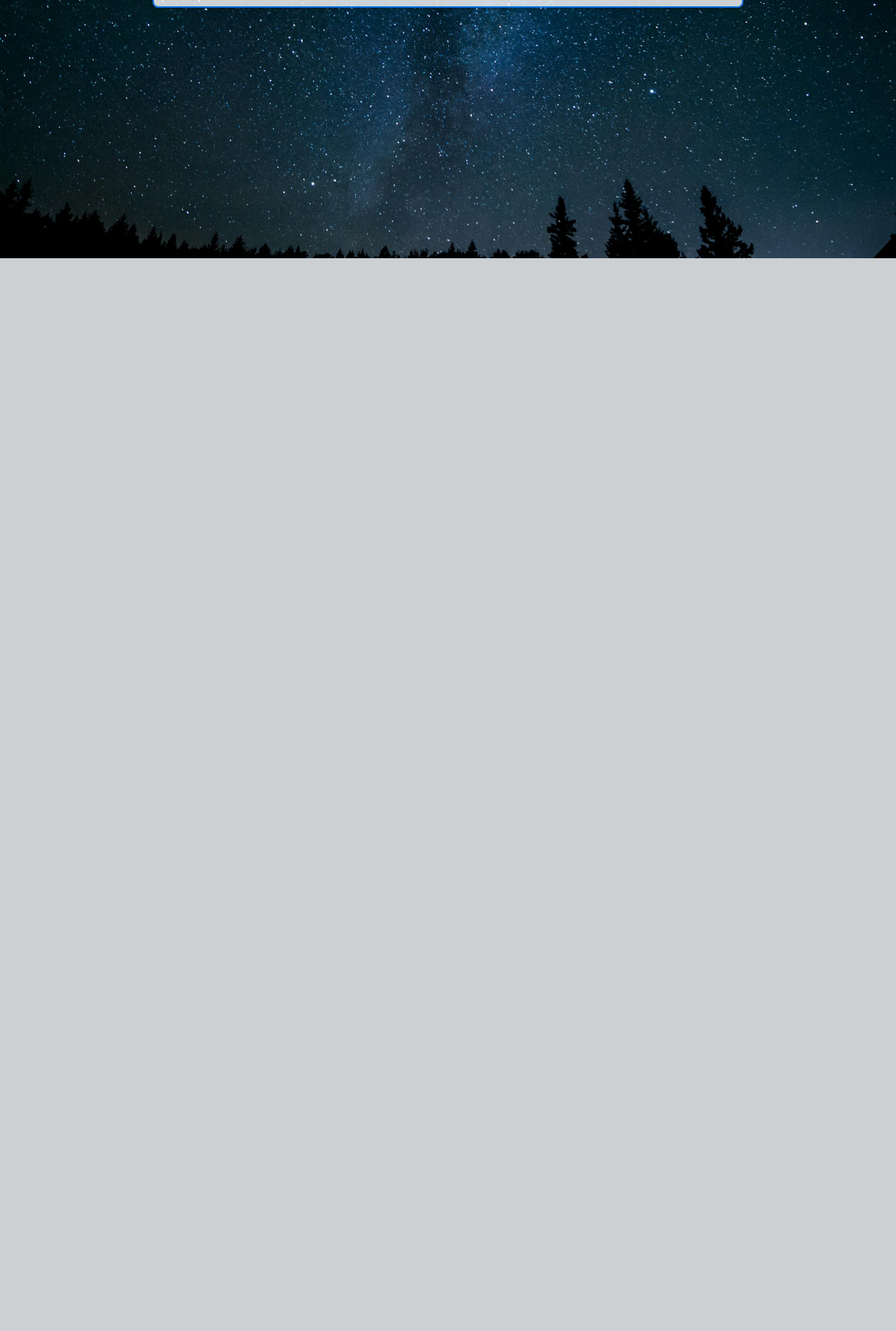
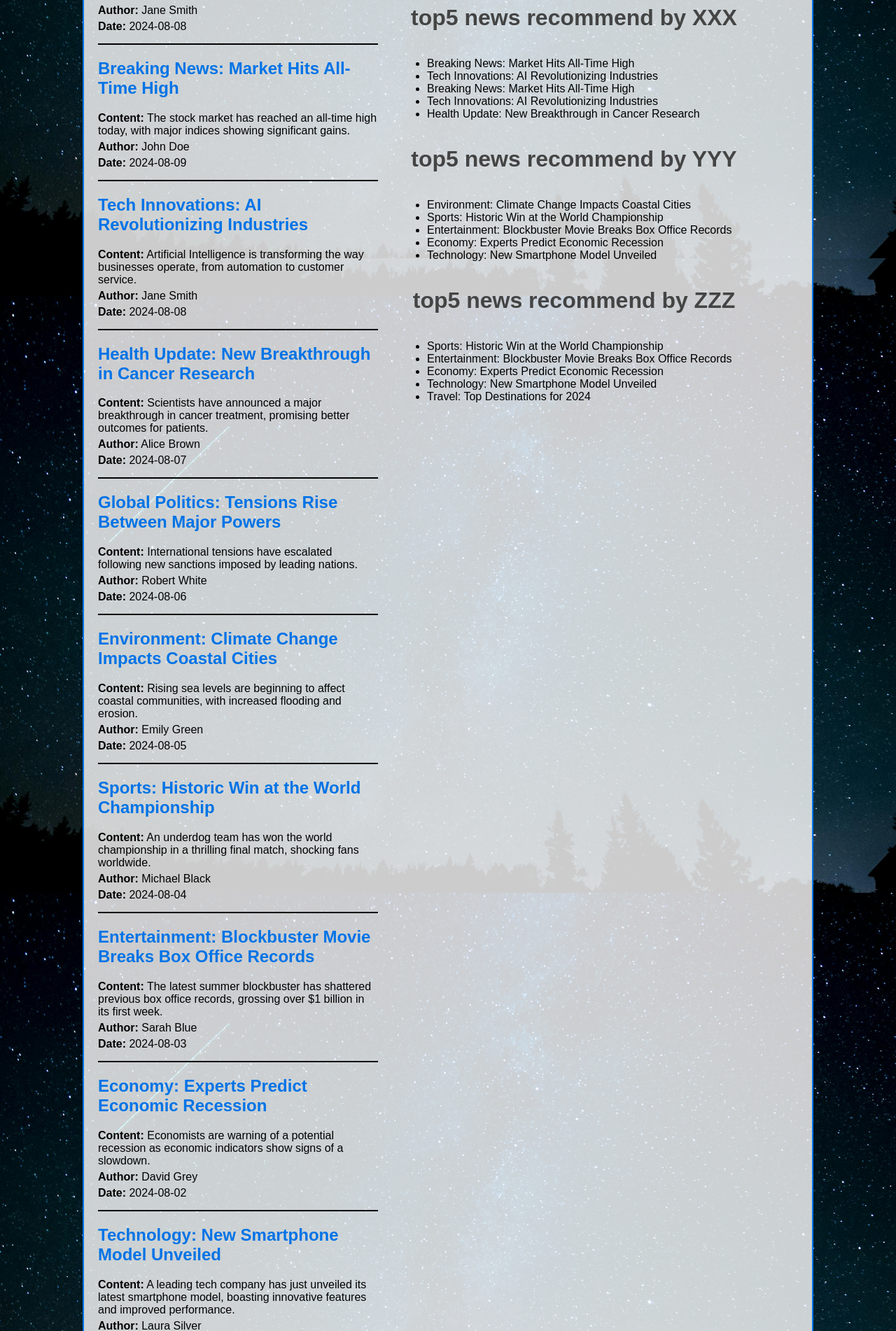
Before and after one commit to rec-sys-0706/rec-sys, a Flask app: page / in a window 1280 px wide. Shown: the part 431-2333 px from the top of the page at 70% size. Before the commit the page ends 800 px from the top, so only its background shows below. Run offline with Flask 3, Linux system fonts and the light colour scheme.

```diff
--- a/news_website/app.py
+++ b/news_website/app.py
@@ -1,27 +1,163 @@
-from flask import Flask, render_template
+from flask import Flask, render_template, send_file
+import matplotlib.pyplot as plt
+from wordcloud import WordCloud
+import numpy as np
+from PIL import Image
+import io
+import os
 
 app = Flask(__name__)
 
 # Sample news data
 articles = [
     {
+        'category': 'Breaking News',
         'title': 'Breaking News: Market Hits All-Time High',
         'content': 'The stock market has reached an all-time high today, with major indices showing significant gains.',
         'author': 'John Doe',
         'date': '2024-08-09'
     },
     {
+        'category': 'Tech Innovations',
         'title': 'Tech Innovations: AI Revolutionizing Industries',
         'content': 'Artificial Intelligence is transforming the way businesses operate, from automation to customer service.',
         'author': 'Jane Smith',
         'date': '2024-08-08'
     },
+    {
+        'category': 'Breaking News',
+        'title': 'Breaking News: Market Hits All-Time High',
+        'content': 'The stock market has reached an all-time high today, with major indices showing significant gains.',
+        'author': 'John Doe',
+        'date': '2024-08-09'
+    },
+    {
+        'category': 'Tech Innovations',
+        'title': 'Tech Innovations: AI Revolutionizing Industries',
+        'content': 'Artificial Intelligence is transforming the way businesses operate, from automation to customer service.',
+        'author': 'Jane Smith',
+        'date': '2024-08-08'
+    },
+    {
+        'category': 'Health Update',
+        'title': 'Health Update: New Breakthrough in Cancer Research',
+        'content': 'Scientists have announced a major breakthrough in cancer treatment, promising better outcomes for patients.',
+        'author': 'Alice Brown',
+        'date': '2024-08-07'
+    },
+    {
+        'category': 'Global Politics',
+        'title': 'Global Politics: Tensions Rise Between Major Powers',
+        'content': 'International tensions have escalated following new sanctions imposed by leading nations.',
+        'author': 'Robert White',
+        'date': '2024-08-06'
+    },
+    {
+        'category': 'Environment',
+        'title': 'Environment: Climate Change Impacts Coastal Cities',
+        'content': 'Rising sea levels are beginning to affect coastal communities, with increased flooding and erosion.',
+        'author': 'Emily Green',
+        'date': '2024-08-05'
+    },
+    {
+        'category': 'Sports',
+        'title': 'Sports: Historic Win at the World Championship',
+        'content': 'An underdog team has won the world championship in a thrilling final match, shocking fans worldwide.',
+        'author': 'Michael Black',
+        'date': '2024-08-04'
+    },
+    {
+        'category': 'Entertainment',
+        'title': 'Entertainment: Blockbuster Movie Breaks Box Office Records',
+        'content': 'The latest summer blockbuster has shattered previous box office records, grossing over $1 billion in its first week.',
+        'author': 'Sarah Blue',
+        'date': '2024-08-03'
+    },
+    {
+        'category': 'Economy',
+        'title': 'Economy: Experts Predict Economic Recession',
+        'content': 'Economists are warning of a potential recession as economic indicators show signs of a slowdown.',
+        'author': 'David Grey',
+        'date': '2024-08-02'
+    },
+    {
+        'category': 'Technology',
+        'title': 'Technology: New Smartphone Model Unveiled',
+        'content': 'A leading tech company has just unveiled its latest smartphone model, boasting innovative features and improved performance.',
+        'author': 'Laura Silver',
+        'date': '2024-08-01'
+    },
+    {
+        'category': 'Travel',
+        'title': 'Travel: Top Destinations for 2024',
+        'content': 'Travel experts have released their list of top travel destinations for 2024, highlighting must-visit locations around the globe.',
+        'author': 'Tom Gold',
+        'date': '2024-07-31'
+    },
+    {
+        'category': 'Science',
+        'title': 'Science: Discovery of a New Exoplanet',
+        'content': 'Astronomers have discovered a new exoplanet that may have the conditions necessary to support life.',
+        'author': 'Sophia White',
+        'date': '2024-07-30'
+    },
+    {
+        'category': 'Fashion',
+        'title': 'Fashion: Latest Trends for the Fall Season',
+        'content': 'The fashion industry is buzzing with the latest trends for the fall season, featuring bold colors and innovative designs.',
+        'author': 'Isabella Green',
+        'date': '2024-07-29'
+    },
+    {
+        'category': 'Education',
+        'title': 'Education: New Policies in Public Schools',
+        'content': 'Public schools are set to implement new policies aimed at improving student outcomes and reducing inequality.',
+        'author': 'Liam Brown',
+        'date': '2024-07-28'
+    },
+    {
+        'category': 'Automotive',
+        'title': 'Automotive: Electric Vehicles Gaining Popularity',
+        'content': 'The market for electric vehicles is growing rapidly as more consumers embrace eco-friendly transportation options.',
+        'author': 'Oliver Grey',
+        'date': '2024-07-27'
+    },
+    {
+        'category': 'Food',
+        'title': 'Food: The Rise of Plant-Based Diets',
+        'content': 'Plant-based diets are becoming increasingly popular as people seek healthier and more sustainable eating habits.',
+        'author': 'Emma Silver',
+        'date': '2024-07-26'
+    }
     # Add more news articles here
 ]
 
+categories = [article['category'] for article in articles]
+wordcloud_text = ' '.join(categories)
+
+mask = np.array(Image.open("static/mask.png"))
+wordcloud = WordCloud().generate(wordcloud_text)
+# Save the wordcloud to a BytesIO object
+img = io.BytesIO()
+wordcloud.to_image().save(img, format='PNG')
+img.seek(0)
+
+
 @app.route('/')
 def index():
-    return render_template('index.html', articles=articles)
+    return render_template('index.html', img = img, articles=articles)
+
+@app.route('/wordcloud.png')
+def wordcloud_image():
+    img = io.BytesIO()
+    categories = [article['category'] for article in articles]
+    wordcloud_text = ' '.join(categories)
+    mask = np.array(Image.open("static/mask.png"))
+    wordcloud = WordCloud(width=800, height=400, background_color='transparent', mask=mask, contour_color='white', contour_width=1).generate(wordcloud_text)
+    wordcloud.to_image().save(img, format='PNG')
+    img.seek(0)
+    return send_file(img, mimetype='image/png')
+
 
 if __name__ == '__main__':
     app.run(debug=True)
--- a/news_website/static/styles.css
+++ b/news_website/static/styles.css
@@ -18,7 +18,7 @@ body {
     z-index: -1;
 }
 
-@keyframes floatBackground {
+/* @keyframes floatBackground {
     0% {
         transform: translate(0, 0);
     }
@@ -28,16 +28,34 @@ body {
     100% {
         transform: translate(0, 0);
     }
-}
+} */
 
 .container {
-    max-width: 800px;
-    margin: 20px auto;
+    max-width: 1000px;
+    margin: 5px auto;
     background: rgba(255, 255, 255, 0.8);
     padding: 20px;
     border-radius: 8px;
-    box-shadow: 0 0 10px rgba(0, 0, 0, 0.1);
+    /* box-shadow: 0 0 10px rgba(0, 0, 0, 0.1); */
     border: 2px solid #0073e6;
+    display: flex;
+    flex-direction: row;
+}
+
+.item1{
+    width: 400px;
+}
+
+.item2{
+    width: 500px;
+    display: flex;
+    flex-direction: column;
+    margin: 10px 30px;
+}
+
+.item2 img{
+    margin: 10px;
+    background-color: rgba(255, 255, 255, 0.8);
 }
 
 h1 {
--- a/news_website/templates/index.html
+++ b/news_website/templates/index.html
@@ -9,6 +9,7 @@
 <body>
     <div class="background"></div>
     <div class="container">
+        <div class="item1">
             <h1>CNN News</h1>
             {% for article in articles %}
             <div class="article">
@@ -19,5 +20,27 @@
             </div>
             {% endfor %}
         </div>
+        <div class="item2">
+            <img src="{{ url_for('wordcloud_image') }}" alt="Word Cloud">
+            <h1>top5 news recommend by XXX</h1>
+            <ul>
+                {% for article in articles[:5] %}
+                <li>{{ article.title }}</li>
+                {% endfor %}
+            </ul>
+            <h1>top5 news recommend by YYY</h1>
+            <ul>
+                {% for article in articles[6:11] %}
+                <li>{{ article.title }}</li>
+                {% endfor %}
+            </ul>
+            <h1>top5 news recommend by ZZZ</h1>
+            <ul>
+                {% for article in articles[-10:-5] %}
+                <li>{{ article.title }}</li>
+                {% endfor %}
+            </ul>
+        </div>
+    </div>
 </body>
 </html>
```
Also changed, not shown: news_website/static/mask.png (added). Lines whose indentation alone changed are shown as unchanged.
